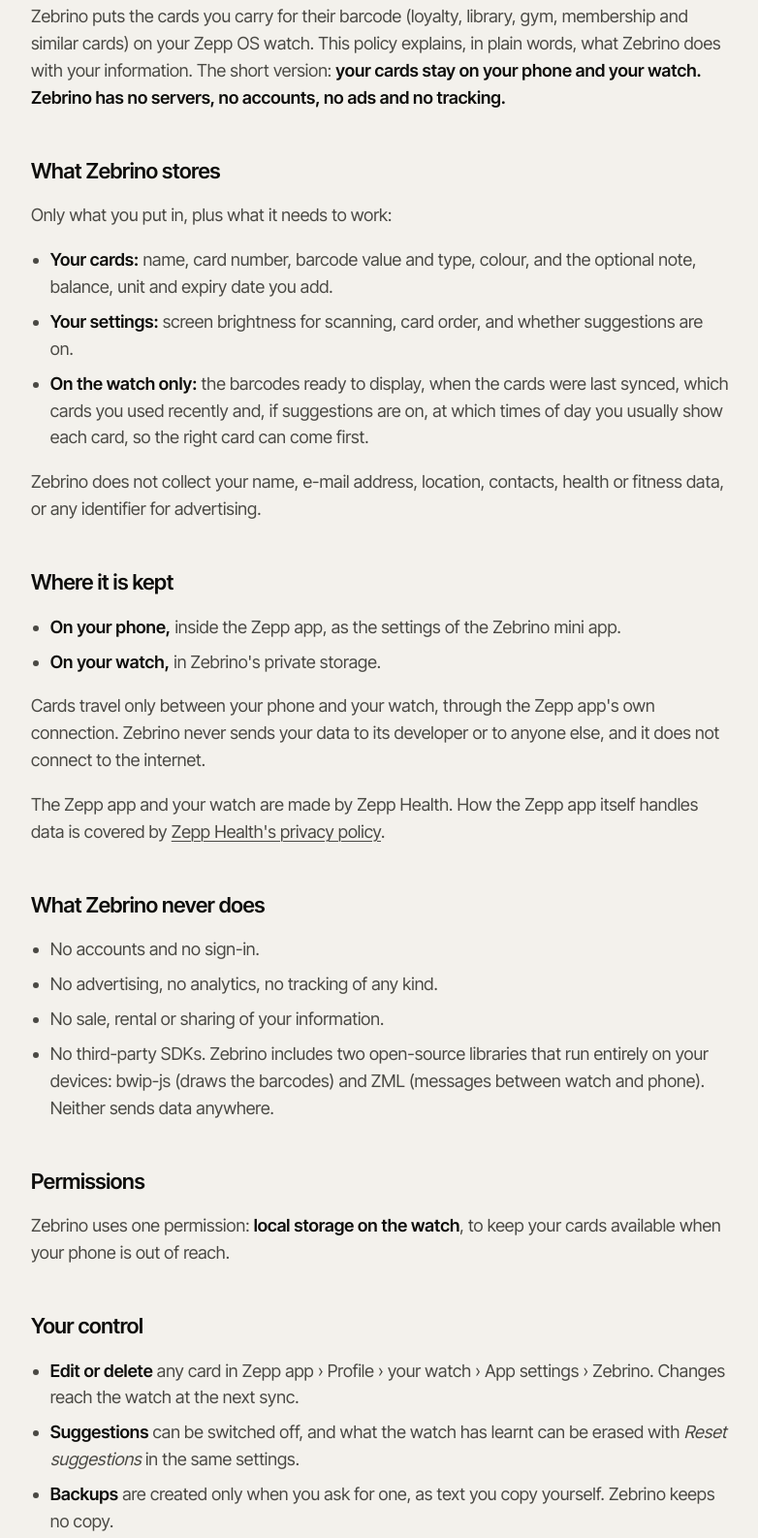
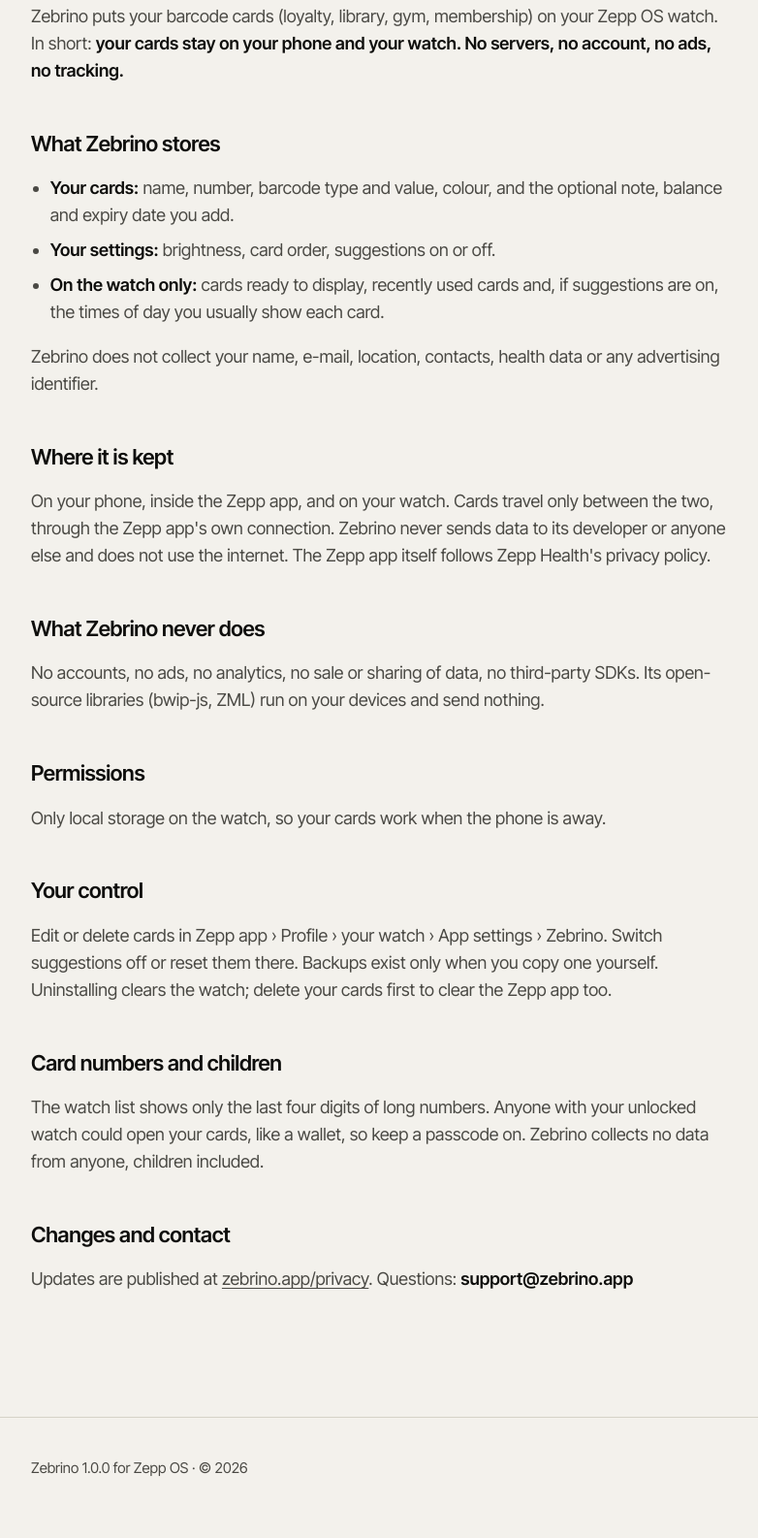
Before and after one commit to martinec/zebrino-web, a plain HTML site: page privacy/index.html in a window 1280 px wide. Shown: the part 357-1943 px from the top of the page at 97% size, without its empty margins (66-848 px from the left). Drawn offline with Linux system fonts and the light colour scheme.

Commit message:
_checkpoint

```diff
--- a/privacy/index.html
+++ b/privacy/index.html
@@ -26,29 +26,22 @@
     <span class="label">Privacy policy</span>
     <!-- privacy --><h1>Zebrino Privacy Policy</h1>
 <p><strong>Effective date: 4 October 2026</strong></p>
-<p>Zebrino puts the cards you carry for their barcode (loyalty, library, gym, membership and similar cards) on your Zepp OS watch. This policy explains, in plain words, what Zebrino does with your information. The short version: <strong>your cards stay on your phone and your watch. Zebrino has no servers, no accounts, no ads and no tracking.</strong></p>
+<p>Zebrino puts your barcode cards (loyalty, library, gym, membership) on your Zepp OS watch. In short: <strong>your cards stay on your phone and your watch. No servers, no account, no ads, no tracking.</strong></p>
 <h2>What Zebrino stores</h2>
-<p>Only what you put in, plus what it needs to work:</p>
-<ul><li><strong>Your cards:</strong> name, card number, barcode value and type, colour, and the optional note, balance, unit and expiry date you add.</li><li><strong>Your settings:</strong> screen brightness for scanning, card order, and whether suggestions are on.</li><li><strong>On the watch only:</strong> the barcodes ready to display, when the cards were last synced, which cards you used recently and, if suggestions are on, at which times of day you usually show each card, so the right card can come first.</li></ul>
-<p>Zebrino does not collect your name, e-mail address, location, contacts, health or fitness data, or any identifier for advertising.</p>
+<ul><li><strong>Your cards:</strong> name, number, barcode type and value, colour, and the optional note, balance and expiry date you add.</li><li><strong>Your settings:</strong> brightness, card order, suggestions on or off.</li><li><strong>On the watch only:</strong> cards ready to display, recently used cards and, if suggestions are on, the times of day you usually show each card.</li></ul>
+<p>Zebrino does not collect your name, e-mail, location, contacts, health data or any advertising identifier.</p>
 <h2>Where it is kept</h2>
-<ul><li><strong>On your phone,</strong> inside the Zepp app, as the settings of the Zebrino mini app.</li><li><strong>On your watch,</strong> in Zebrino's private storage.</li></ul>
-<p>Cards travel only between your phone and your watch, through the Zepp app's own connection. Zebrino never sends your data to its developer or to anyone else, and it does not connect to the internet.</p>
-<p>The Zepp app and your watch are made by Zepp Health. How the Zepp app itself handles data is covered by <a href="https://www.zepp.com/privacy-policy">Zepp Health's privacy policy</a>.</p>
+<p>On your phone, inside the Zepp app, and on your watch. Cards travel only between the two, through the Zepp app's own connection. Zebrino never sends data to its developer or anyone else and does not use the internet. The Zepp app itself follows Zepp Health's privacy policy.</p>
 <h2>What Zebrino never does</h2>
-<ul><li>No accounts and no sign-in.</li><li>No advertising, no analytics, no tracking of any kind.</li><li>No sale, rental or sharing of your information.</li><li>No third-party SDKs. Zebrino includes two open-source libraries that run entirely on your devices: bwip-js (draws the barcodes) and ZML (messages between watch and phone). Neither sends data anywhere.</li></ul>
+<p>No accounts, no ads, no analytics, no sale or sharing of data, no third-party SDKs. Its open-source libraries (bwip-js, ZML) run on your devices and send nothing.</p>
 <h2>Permissions</h2>
-<p>Zebrino uses one permission: <strong>local storage on the watch</strong>, to keep your cards available when your phone is out of reach.</p>
+<p>Only local storage on the watch, so your cards work when the phone is away.</p>
 <h2>Your control</h2>
-<ul><li><strong>Edit or delete</strong> any card in Zepp app › Profile › your watch › App settings › Zebrino. Changes reach the watch at the next sync.</li><li><strong>Suggestions</strong> can be switched off, and what the watch has learnt can be erased with <em>Reset suggestions</em> in the same settings.</li><li><strong>Backups</strong> are created only when you ask for one, as text you copy yourself. Zebrino keeps no copy.</li><li><strong>Uninstalling</strong> Zebrino from your watch removes the app and its data from the watch. To clear your cards from the Zepp app as well, delete them in Zebrino's settings before uninstalling.</li></ul>
-<h2>Card numbers</h2>
-<p>Card numbers can be personal, so the watch's card list shows only the last four digits of numbers longer than six characters; the full number appears on the card screen you open. Anyone holding your unlocked watch could open your cards, just like a physical wallet. Keep your watch's passcode on if that matters to you.</p>
-<h2>Children</h2>
-<p>Zebrino is a general-audience utility. It does not knowingly collect information from anyone, including children, because it does not collect information at all.</p>
-<h2>Changes to this policy</h2>
-<p>If this policy changes, the new version will be published at <a href="https://zebrino.app/privacy">zebrino.app/privacy</a> with a new effective date. Because Zebrino does not collect data, a change can never apply to data collected before it.</p>
-<h2>Contact</h2>
-<p>Questions about privacy: <strong>support@zebrino.app</strong></p><!-- /privacy -->
+<p>Edit or delete cards in Zepp app › Profile › your watch › App settings › Zebrino. Switch suggestions off or reset them there. Backups exist only when you copy one yourself. Uninstalling clears the watch; delete your cards first to clear the Zepp app too.</p>
+<h2>Card numbers and children</h2>
+<p>The watch list shows only the last four digits of long numbers. Anyone with your unlocked watch could open your cards, like a wallet, so keep a passcode on. Zebrino collects no data from anyone, children included.</p>
+<h2>Changes and contact</h2>
+<p>Updates are published at <a href="https://zebrino.app/privacy">zebrino.app/privacy</a>. Questions: <strong>support@zebrino.app</strong></p><!-- /privacy -->
   </article>
 </div>
 
```
